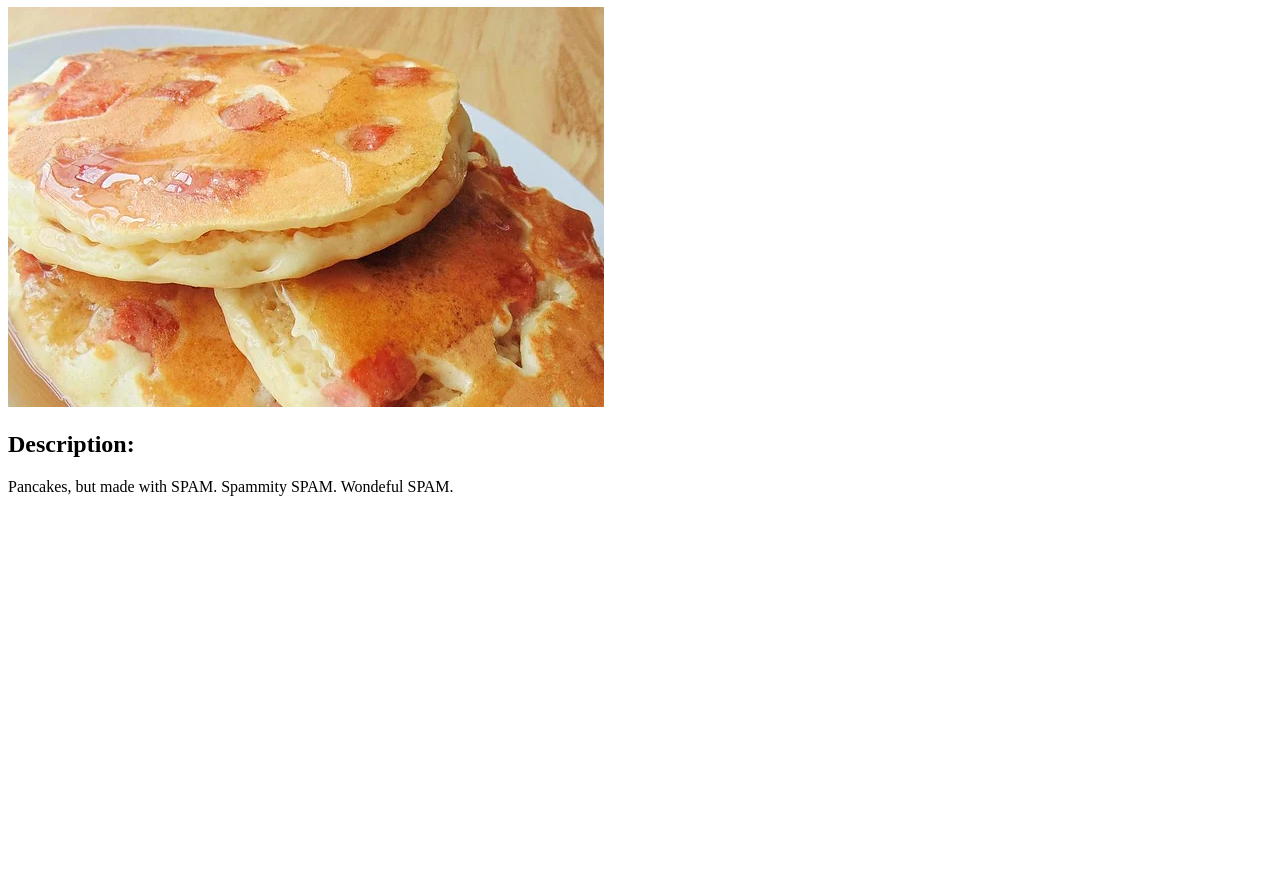
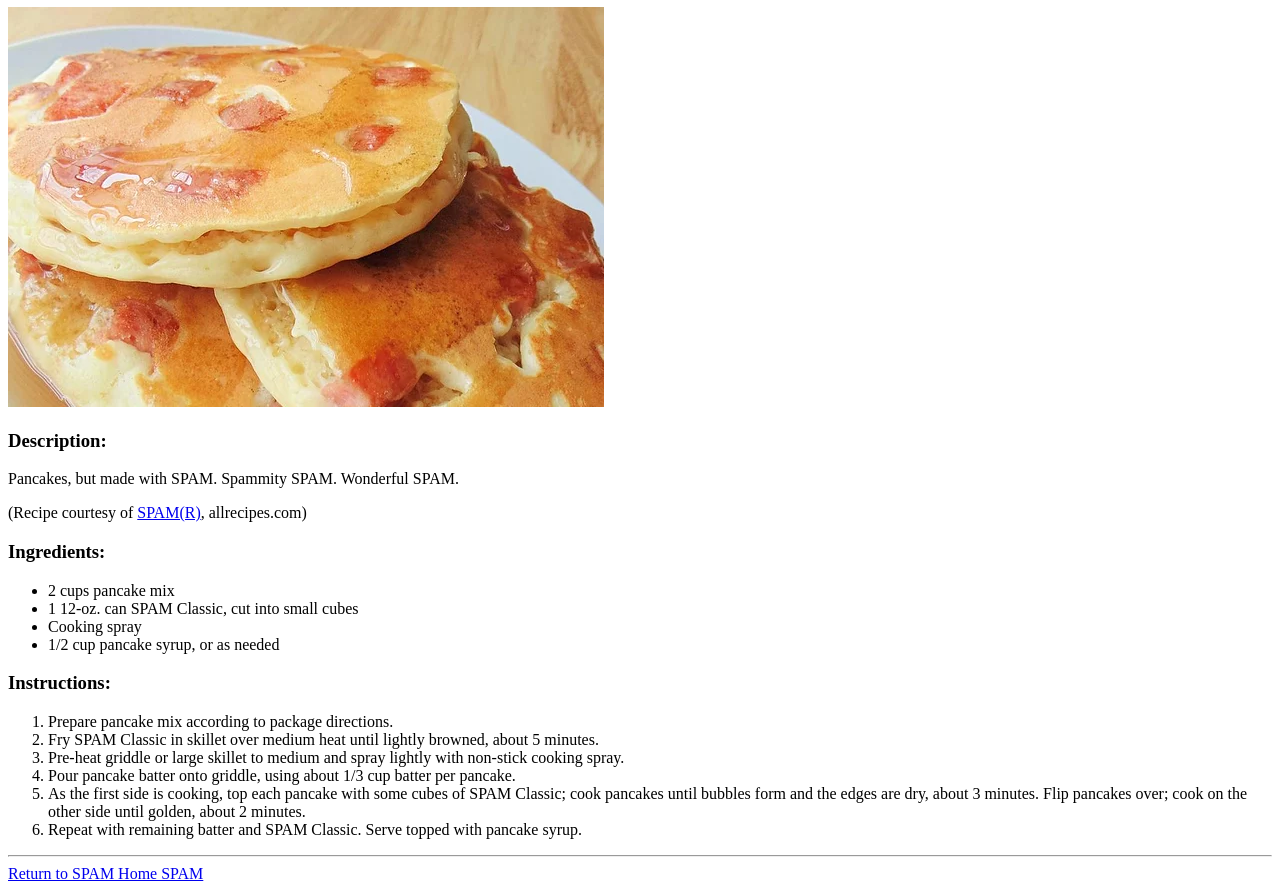
Before and after one commit to mcgrodk/odin-recipes, a plain HTML site: page recipes/spam-cakes.html in a window 1280 px wide. Shown: the part 73-964 px from the top of the page. Before the commit the page ends 800 px from the top, so only its background shows below. Drawn offline with Linux system fonts and the light colour scheme.

Commit message:
Updated recipes and links

```diff
--- a/recipes/spam-cakes.html
+++ b/recipes/spam-cakes.html
@@ -1,31 +1,32 @@
 <!DOCTYPE html>
 <html lang="en">
 <head>
-    <title>SPAM Cakes</title>
+    <title>SPAMcakes</title>
     <meta charset="UTF-8">
 </head>
 <body>
-<h1>SPAM Cakes</h1>
+<h1>SPAMcakes</h1>
 <img src="../images/spamcakes.jpg" alt="Photo of delicious SPAM cakes">
-<h2>Description:</h2>
-<p>Pancakes, but made with SPAM. Spammity SPAM. Wondeful SPAM.</p>
-
-
-
-
-
-
-
-
+<h3>Description:</h3>
+<p>Pancakes, but made with SPAM. Spammity SPAM. Wonderful SPAM.</p>
+<p>(Recipe courtesy of <a href="https://www.allrecipes.com/cook/spam/">SPAM(R)</a>, allrecipes.com)</p>
+<h3>Ingredients:</h3>
+<ul>
+    <li>2 cups pancake mix</li>
+    <li>1 12-oz. can SPAM Classic, cut into small cubes</li>
+    <li>Cooking spray</li>
+    <li>1/2 cup pancake syrup, or as needed</li>
+</ul>
+<h3>Instructions:</h3>
+<ol>
+    <li>Prepare pancake mix according to package directions.</li>
+    <li>Fry SPAM Classic in skillet over medium heat until lightly browned, about 5 minutes.</li>
+    <li>Pre-heat griddle or large skillet to medium and spray lightly with non-stick cooking spray.</li>
+    <li>Pour pancake batter onto griddle, using about 1/3 cup batter per pancake.</li>
+    <li>As the first side is cooking, top each pancake with some cubes of SPAM Classic; cook pancakes until bubbles form and the edges are dry, about 3 minutes. Flip pancakes over; cook on the other side until golden, about 2 minutes.</li>
+    <li>Repeat with remaining batter and SPAM Classic. Serve topped with pancake syrup.</li>
+</ol>
+<hr>
+<a href="../index.html">Return to SPAM Home SPAM</a>
 </body>
-
-
-
-
-
-
-
-
-
-
 </html>
```
Also changed, not shown: index.html (+5 -5 lines), recipes/spam-egg-sausage-spam.html (+9 -13 lines), recipes/spamaroni-and-cheese.html (+20 -19 lines).
